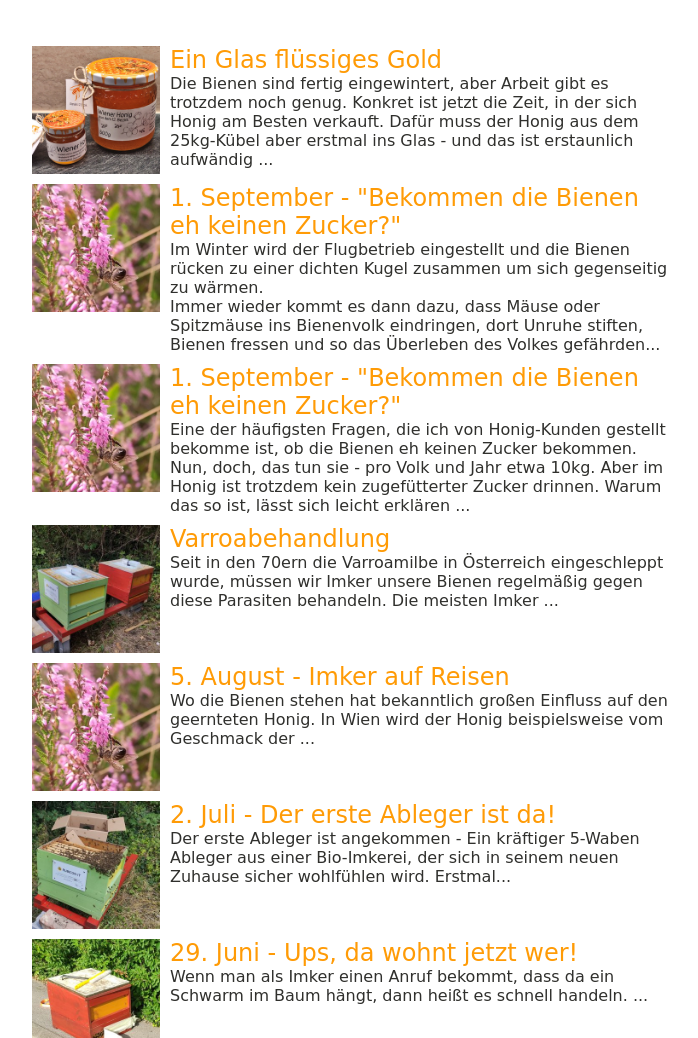
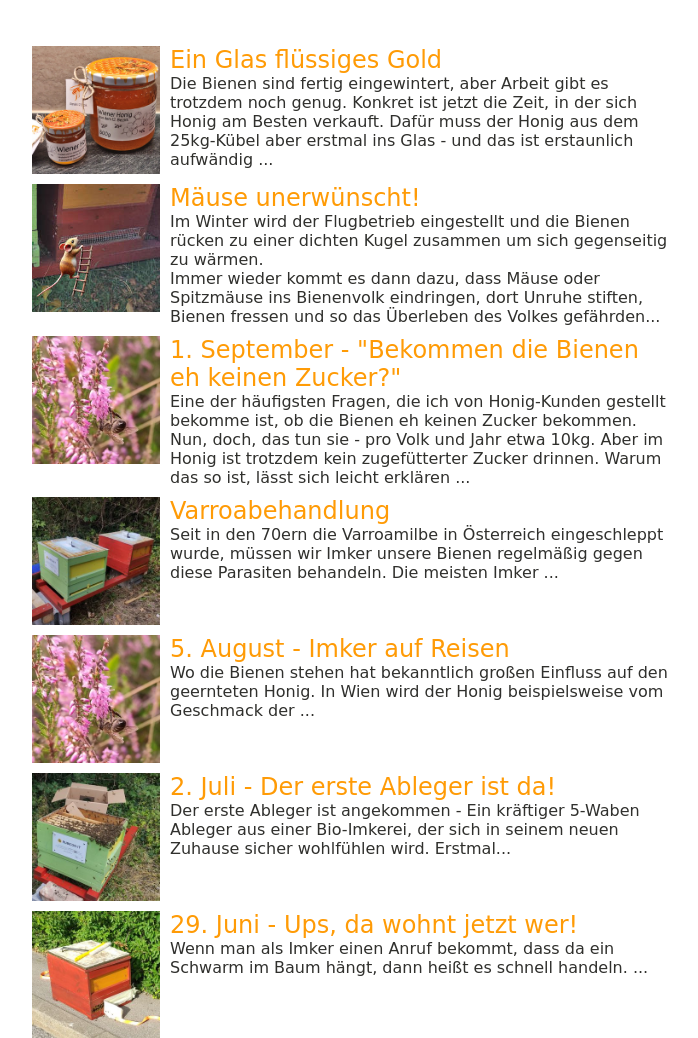
Before and after one commit to HNieme/imkerei.wien, a PHP site: page /index.php in a window 1280 px wide. Shown: the part 219-1257 px from the top of the page, without its empty margins (288-986 px from the left). Run offline with PHP 8.4, Linux system fonts and the light colour scheme; some libraries are stand-ins or nearby versions; some web fonts are replaced.

Commit message:
Fixed wrong images + titles

```diff
--- a/blog/2024/2024_10_20.php
+++ b/blog/2024/2024_10_20.php
@@ -1,5 +1,5 @@
 					<p><br /><br /></p>
-					<h3 id="2024_10_20"><a href="#2024_10_20" >1. September - "Bekommen die Bienen eh keinen Zucker?"</a></h3>
+					<h3 id="2024_10_20"><a href="#2024_10_20" >Mäuse unerwünscht!</a></h3>
 					<p>
                         Im Winter wird der Flugbetrieb eingestellt und die Bienen rücken zu einer dichten Kugel zusammen um sich gegenseitig zu wärmen.
 					    <br /><br />
--- a/blog/2024/2024_10_20_preview.php
+++ b/blog/2024/2024_10_20_preview.php
@@ -1,7 +1,7 @@
 				<a class="preview" href="/blog/2024/#2024_10_20">
-					<img src="/blog/2024/img/2024_08_05_Biene-auf-Heidekraut-2_preview.jpg" alt="Bienen auf Heidekraut">
+					<img src="/blog/2024/img/2024_10_20_Beuten-mit-Mäusegitter_preview.jpg" alt="Bienenbeute mit Mäusegitter vor Flugloch und Clip-Art-Maus auf Leiter">
 					<div>
-						<span class="preview-title">1. September - "Bekommen die Bienen eh keinen Zucker?"</span>
+						<span class="preview-title">Mäuse unerwünscht!</span>
 						<span class="preview-text">
                         Im Winter wird der Flugbetrieb eingestellt und die Bienen rücken zu einer dichten Kugel zusammen um sich gegenseitig zu wärmen.
 					    <br />
```
Also changed, not shown: blog/2024/img/2024_10_20_Beuten-mit-Mäusegitter.jpg, blog/2024/img/2024_10_20_Beuten-mit-Mäusegitter_preview.jpg (added), 1 other file.
